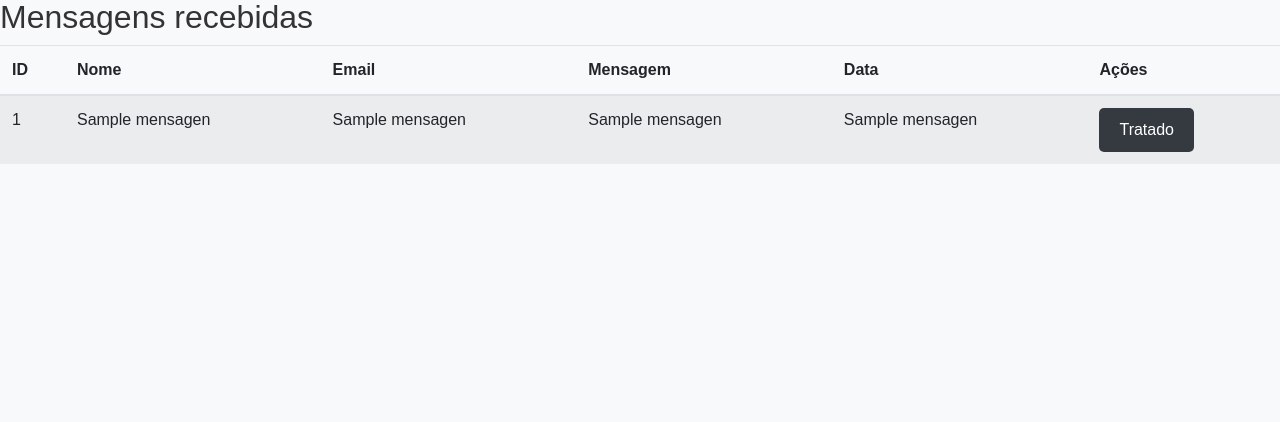
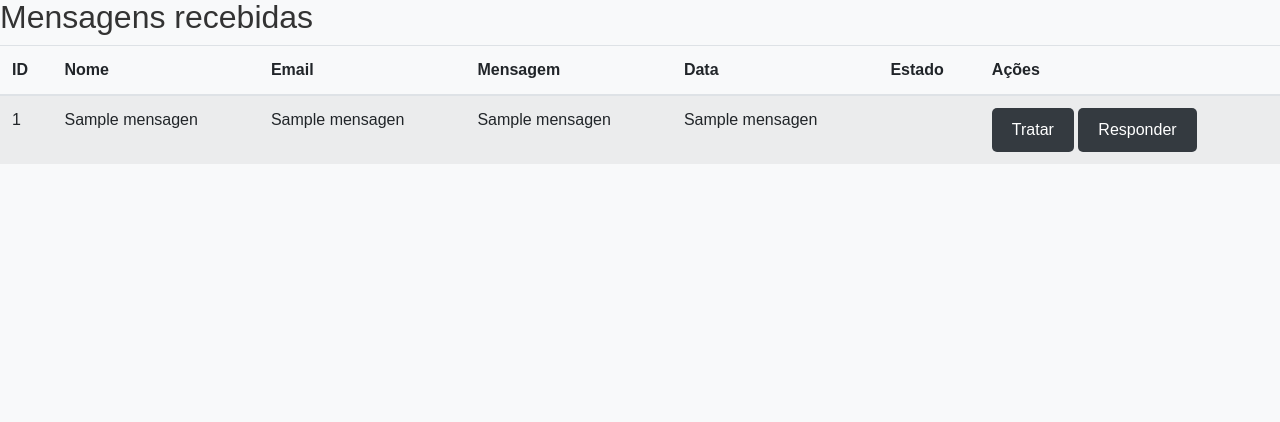
Before and after one commit to Filipa89/restaurante_python, a Flask app: template templates/admin.html in a window 1280 px wide. Shown: the part 370-792 px from the top of the page. Run offline with Flask 3, Linux system fonts and the light colour scheme; the template is opened without the code that fills it: most values are stand-ins (such as "Sample title", 1, 10 or a date in 2020); some libraries are stand-ins or nearby versions; grey boxes are pictures that could not be loaded.

Commit message:
funções dos botões de mensagens

```diff
--- a/app.py
+++ b/app.py
@@ -194,7 +194,33 @@
         return render_template('obrigado.html', nome=nome)
     return render_template('contacto.html')
 
-#FALTA DE CODIGO: @app.route('/mensagem_tratada', methods=['POST'])
+@app.route('/tratar_mensagem/<int:id>', methods=['POST'])
+def tratar_mensagem(id):
+    try:
+        # Conectar ao banco de dados
+        cur = mysql.connection.cursor()
+
+        # Verificar o estado atual da coluna 'tratado'
+        cur.execute('SELECT tratado FROM mensagens WHERE id = %s', (id,))
+        estado_atual = cur.fetchone()[0]
+
+        # Alternar o valor de 'tratado'
+        novo_estado = 1 if estado_atual is None else None
+
+        # Atualizar a coluna 'tratado'
+        cur.execute('''
+            UPDATE mensagens
+            SET tratado = %s
+            WHERE id = %s
+        ''', (novo_estado, id))
+
+        mysql.connection.commit()
+        cur.close()
+
+        return redirect(url_for('admin'))  # Redireciona para a página de listagem de mensagens
+    except Exception as e:
+        print(f"Erro ao tratar mensagem: {e}")
+        return f"Erro ao tratar mensagem: {e}", 500
 
 @app.route('/reservas', methods=['GET', 'POST'])
 def reservas():
--- a/templates/admin.html
+++ b/templates/admin.html
@@ -106,7 +106,9 @@
                 <td>{{ produto[2] }}</td>
                 <td><strong>€ {{ '%.2f' | format(produto[3]) }}</strong></td>
                 <td>
-                    <a href="" class="btn btn-primary">Alterar</a>
+                    <button type="button" class="btn btn-success" data-toggle="modal" data-target="">
+                        Alterar
+                    </button>
                     <form action="{{ url_for('delete_produtos', id=produto[0]) }}" method="post" style="display:inline;">
                         <button type="submit" class="btn btn-danger">Apagar</button>
                     </form>
@@ -133,6 +135,7 @@
                 <th>Email</th>
                 <th>Mensagem</th>
                 <th>Data</th>
+                <th>Estado</th>
                 <th>Ações</th>
             </tr>
         </thead>
@@ -145,8 +148,20 @@
                 <td>{{ mensagens[3] }}</td>
                 <td>{{ mensagens[4] }}</td>
                 <td>
-                    <form action="" method="post" style="display:inline;">
-                        <button type="submit" class="btn btn-danger">Tratado</button>
+                    {% if mensagens[5] is none %}
+                    Pendente
+                    {% elif mensagens[5] == 1 %}
+                    Tratado
+                    {% endif %}
+                </td>
+                <td>
+                    <form action="{{ url_for('tratar_mensagem', id=mensagens[0] )}}" method="post" style="display:inline;">
+                        {% if mensagens[5] == 1 %}
+                        <button type="submit" class="btn btn-warning">Rever</button>
+                        {% else %}
+                        <button type="submit" class="btn btn-danger">Tratar</button>
+                        {% endif %}
+                        <a href="mailto:{{ mensagens[1] }}?subject=RE:%20Pedido%20de%20contacto%20id:{{ mensagens[0] }}" class="btn btn-primary">Responder</a>
                     </form>
                 </td>
             </tr>
@@ -154,5 +169,8 @@
         </tbody>
     </table>
 {% endif %}
+{% if not mensagens %}
+<p class="text-center">Não existem mensagens para apresentar.</p>
+{% endif %}
 
 {% endblock %}
```
